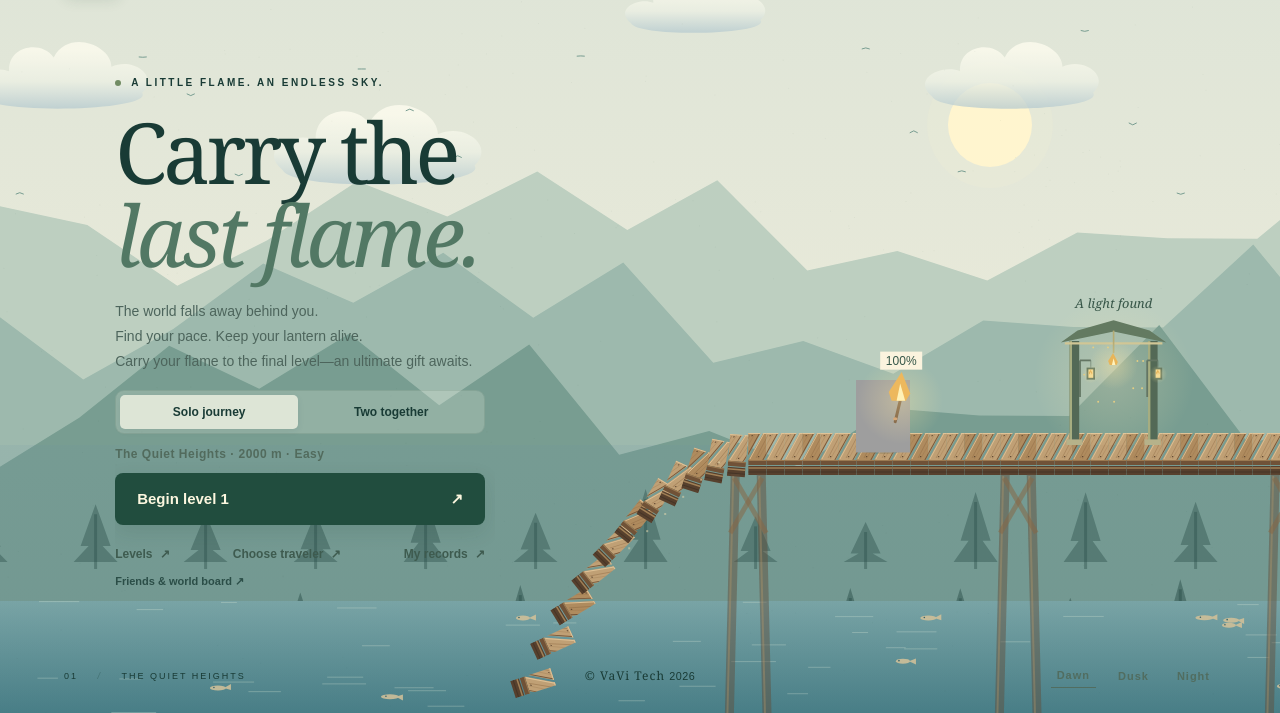
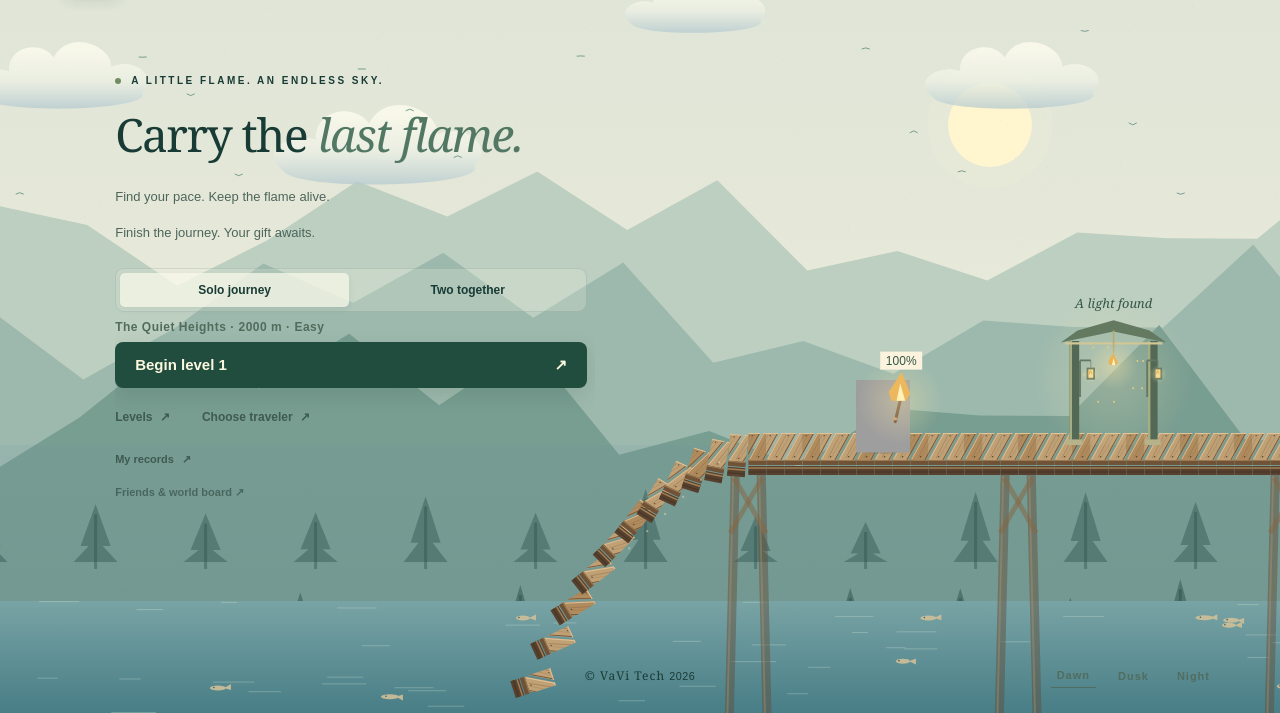
Before and after one commit to VaVi-Tech24/VaViLantern, a website: page web/public/index.html in a window 1280 px wide. Shown: the part 87-800 px from the top of the page. Drawn offline with Linux system fonts and the light colour scheme.

Commit message:
Refine home-screen typography, spacing and menu alignment

```diff
--- a/web/public/campaign.css
+++ b/web/public/campaign.css
@@ -34,3 +34,80 @@ h1{font-size:clamp(58px,6.6vw,90px);letter-spacing:-4px}.panel{top:20%;width:380
 .controlset button:active{background:transparent;border-color:#fff0bd;transform:translateY(2px) scale(.97)}
 @media(max-height:600px){.controlIcon{width:47px;height:47px}.controlset button{min-height:54px;padding:2px 12px}.controlset .jumpCount{margin-top:7px}}
 @media(prefers-reduced-motion:reduce){.controlset button{transition:none}}
+
+/* Keep the full home menu above the footer on desktop. */
+#menu h1 span,#menu h1 em{white-space:nowrap}
+#footer #skies{margin-left:auto}
+@media(min-width:700px){
+ #menu.panel{top:clamp(96px,16vh,145px);width:clamp(380px,40vw,480px);max-height:calc(100dvh - clamp(96px,16vh,145px) - 70px);padding:2px 8px 8px 0}
+ #menu h1{font-size:clamp(44px,min(5.4vw,9vh),70px);line-height:1.03;letter-spacing:-2.5px;margin:20px 0 24px}
+ #menu .intro{display:block;font-size:13px;line-height:1.75;margin:0 0 24px}
+ #menu .journeyReward{display:inline-block;margin-top:10px}
+ #menu .modes{margin-bottom:16px}
+ #menu .levelSummary{margin:12px 0}
+ #menu .primary{padding:14px 20px}
+ #menu .subactions{margin-top:14px}
+ #menu .networkButton{margin:12px 0 0}
+}
+@media(min-width:700px) and (max-height:620px){
+ #menu.panel{top:86px;max-height:calc(100dvh - 142px)}
+ #menu h1{font-size:42px;margin:14px 0 18px}
+ #menu .intro{font-size:12px;line-height:1.6;margin-bottom:16px}
+ #menu .primary{padding:11px 16px}
+ #menu .subactions button{padding:7px 0}
+}
+@media(min-width:700px) and (max-height:460px){
+ #menu.panel{top:76px;left:6%;width:88%;max-height:calc(100dvh - 126px);display:grid;grid-template-columns:1fr 1fr;column-gap:28px;align-content:start}
+ #menu .eyebrow,#menu h1,#menu .intro{grid-column:1}
+ #menu h1{font-size:40px;margin:14px 0 18px}
+ #menu .intro{grid-row:3 / span 3}
+ #menu .modes{grid-column:2;grid-row:1 / span 2;align-self:start}
+ #menu .levelSummary{grid-column:2;grid-row:3;margin:0 0 8px}
+ #menu .primary{grid-column:2;grid-row:4}
+ #menu .subactions{grid-column:2;grid-row:5}
+ #menu .networkButton{grid-column:2;grid-row:6}
+}
+
+@media(max-width:699px){#menu h1{font-size:56px;margin:22px 0 24px}#menu .intro{margin-bottom:24px}#menu .journeyReward{display:inline-block;margin-top:9px}#menu .modes{margin-bottom:16px}#menu .subactions{margin-top:16px}#menu .networkButton{margin-top:12px}}
+
+/* Give the opening eyebrow its own breathing room. */
+#menu .eyebrow{margin-bottom:0;padding-bottom:0}
+@media(min-width:700px) and (max-height:460px){#menu .eyebrow{margin-bottom:0;padding-bottom:0}}
+
+/* Move the complete introduction, including its eyebrow, down together. */
+@media(min-width:700px) and (min-height:621px){#menu.panel{top:calc(clamp(96px,16vh,145px) + 32px);max-height:calc(100dvh - clamp(96px,16vh,145px) - 102px)}}
+@media(min-width:700px) and (min-height:461px) and (max-height:620px){#menu.panel{top:110px;max-height:calc(100dvh - 166px)}}
+@media(min-width:700px) and (max-height:460px){#menu.panel{top:84px;max-height:calc(100dvh - 134px)}}
+@media(max-width:699px){#menu.panel{top:calc(17% + 24px);max-height:calc(83dvh - 90px)}}
+
+/* A single-line title and aligned, deliberately separated supporting copy. */
+#menu h1{white-space:nowrap;font-size:clamp(30px,3.6vw,46px);line-height:1.15;letter-spacing:-1.5px;margin:22px 0 24px}
+#menu .intro{text-align:left;line-height:1.8}
+#menu .introLead{display:block}
+#menu .journeyReward{display:block;max-width:42ch;margin-top:14px;line-height:1.65}
+@media(max-width:699px){#menu h1{font-size:clamp(26px,8.1vw,46px);letter-spacing:-1px;margin:22px 0}#menu .journeyReward{margin-top:14px}}
+@media(min-width:700px) and (max-height:460px){#menu h1{font-size:clamp(26px,3.5vw,38px);letter-spacing:-1px;margin:14px 0 18px}#menu .journeyReward{margin-top:10px}}
+
+@media(max-width:699px) and (max-height:700px){#menu h1{margin:16px 0}#menu .intro{font-size:12px;line-height:1.65;margin-bottom:16px}#menu .journeyReward{margin-top:10px}#menu .modes{margin-bottom:10px}#menu .subactions{margin-top:8px}#menu .networkButton{margin-top:6px}}
+
+/* Bring the start action up and align secondary navigation in two tidy rows. */
+#menu .modes{margin-bottom:8px}
+#menu .levelSummary{margin:6px 0 8px}
+#menu .subactions{display:grid;grid-template-columns:1fr 1fr;gap:18px;margin-top:12px}
+#menu .subactions button{text-align:left}
+#menu .subactions button:last-child{text-align:right}
+#menu .menuExtras{display:flex;align-items:center;justify-content:space-between;gap:16px;margin-top:10px}
+#menu .menuExtras button{padding:9px 0;font-size:11px;font-weight:600;color:#3e5b4f;white-space:nowrap}
+#menu .menuExtras .networkButton{order:-1;margin:0}
+#menu .menuExtras #records{text-align:right}
+#menu .menuExtras #records span{margin-left:5px}
+.night #menu .menuExtras button{color:#d4decc}
+@media(min-width:700px) and (max-height:460px){#menu .menuExtras{grid-column:2;grid-row:6;margin-top:4px}#menu .menuExtras button{font-size:10px}}
+
+#menu .subactions{display:flex;justify-content:flex-start;align-items:center;gap:32px}#menu .subactions button:last-child{text-align:left}
+@media(max-width:699px){#menu .subactions{gap:26px}}
+
+#menu .menuExtras{justify-content:flex-start;gap:32px}#menu .menuExtras #records{text-align:left}#menu .menuExtras .networkButton{order:0}
+@media(max-width:699px){#menu .menuExtras{gap:26px}}
+
+#menu .menuExtras{flex-direction:column;align-items:flex-start;gap:2px}#menu .menuExtras .networkButton{text-align:left}
--- a/web/public/index.html
+++ b/web/public/index.html
@@ -5,13 +5,14 @@
 <header><a id="brand" href="#" aria-label="VaVi Lantern home"><img src="vavi-tech-logo.png" alt="VaVi Tech"><span>VaVi <b>Lantern</b></span></a><div class="topright"><span id="weather">THE QUIET HEIGHTS</span><button id="sound" aria-label="Enable sound">Sound off</button><button id="pause" hidden>Pause</button></div></header>
 <main id="menu" class="panel">
  <div class="eyebrow"><span></span> A LITTLE FLAME. AN ENDLESS SKY.</div>
- <h1>Carry the<br><em>last flame.</em></h1>
- <p class="intro">The world falls away behind you.<br>Find your pace. Keep your lantern alive.<br><span class="journeyReward">Carry your flame to the final level—an ultimate gift awaits.</span></p>
+ <h1><span>Carry the</span> <em>last flame.</em></h1>
+ <p class="intro"><span class="introLead">Find your pace. Keep the flame alive.</span><span class="journeyReward">Finish the journey. Your gift awaits.</span></p>
  <div class="modes" role="group" aria-label="Game mode"><button class="selected" data-mode="solo">Solo journey</button><button data-mode="local">Two together</button></div>
  <p id="levelSummary" class="levelSummary"></p><button id="start" class="primary">Begin the journey <span>↗</span></button>
- <div class="subactions"><button id="levels">Levels <span>↗</span></button><button id="characters">Choose traveler <span>↗</span></button><button id="records">My records <span>↗</span></button></div>
+ <div class="subactions"><button id="levels">Levels <span>↗</span></button><button id="characters">Choose traveler <span>↗</span></button></div>
+ <div class="menuExtras"><button id="records">My records <span>↗</span></button></div>
 </main>
-<footer id="footer"><span>01 <i> / </i> THE QUIET HEIGHTS</span><div id="skies"><button data-sky="dawn" class="selected">Dawn</button><button data-sky="dusk">Dusk</button><button data-sky="night">Night</button></div><span class="copyright">&copy; VaVi Tech <span class="copyrightYear">2026</span></span></footer>
+<footer id="footer"><div id="skies"><button data-sky="dawn" class="selected">Dawn</button><button data-sky="dusk">Dusk</button><button data-sky="night">Night</button></div><span class="copyright">&copy; VaVi Tech <span class="copyrightYear">2026</span></span></footer>
 <section id="hud" hidden aria-live="off"></section><div id="toast" role="status"></div>
 <div id="controls" hidden></div>
 <dialog id="dialog"><button id="close" aria-label="Close">×</button><div id="dialogContent"></div></dialog>
--- a/web/public/online.js
+++ b/web/public/online.js
@@ -4,7 +4,7 @@ window.onlineNet={active:false,actions:[],sprint:false};
 const n=window.onlineNet;let endpoint='',token='',seq=0,index=0,timer=null,started=false,failed=0;
 try{endpoint=localStorage.getItem('vavi-service')||'';}catch{}
 const esc=s=>String(s).replace(/[&<>"']/g,c=>({'&':'&amp;','<':'&lt;','>':'&gt;','"':'&quot;',"'":'&#39;'}[c]));
-const onlineButton=document.createElement('button');onlineButton.textContent='Friends & world board ↗';onlineButton.className='networkButton';$('#menu').appendChild(onlineButton);
+const onlineButton=document.createElement('button');onlineButton.textContent='Friends & world board ↗';onlineButton.className='networkButton';$('.menuExtras').appendChild(onlineButton);
 async function api(route,data){const response=await fetch(endpoint+route,{method:data?'POST':'GET',headers:{'Content-Type':'application/json',...(token?{Authorization:'Bearer '+token}:{})},...(data?{body:JSON.stringify(data)}:{})});const result=await response.json();if(!response.ok)throw Error(result.error||'Service unavailable');return result;}
 function lobby(){modal('<div class="eyebrow">FAR APART. TOGETHER.</div><h2>Two flames.<br>One sky.</h2><p>Connect to your VaVi Tech game service to race a friend and enter the weekly world board.</p><label>Game service URL<input id="endpoint" type="url" placeholder="https://your-game-service.example" value="'+esc(endpoint)+'"></label><label>Your name<input id="racer" maxlength="16" value="Traveler"></label><button id="createRoom" class="primary">Create an invitation ↗</button><div class="joinline"><input id="roomcode" maxlength="6" placeholder="Friend’s code"><button id="joinRoom" class="secondary">Join friend</button></div><button id="worldboard" class="secondary">Weekly world board</button><p id="networkStatus" role="status">A hosted service is required. Local modes work offline.</p>');
 function configure(){let value=$('#endpoint').value.trim().replace(/\/$/,'');const u=new URL(value);if(u.protocol!=='https:'&&!(u.protocol==='http:'&&['localhost','127.0.0.1'].includes(u.hostname)))throw Error('Use HTTPS for your service.');endpoint=value;localStorage.setItem('vavi-service',endpoint);}
```
